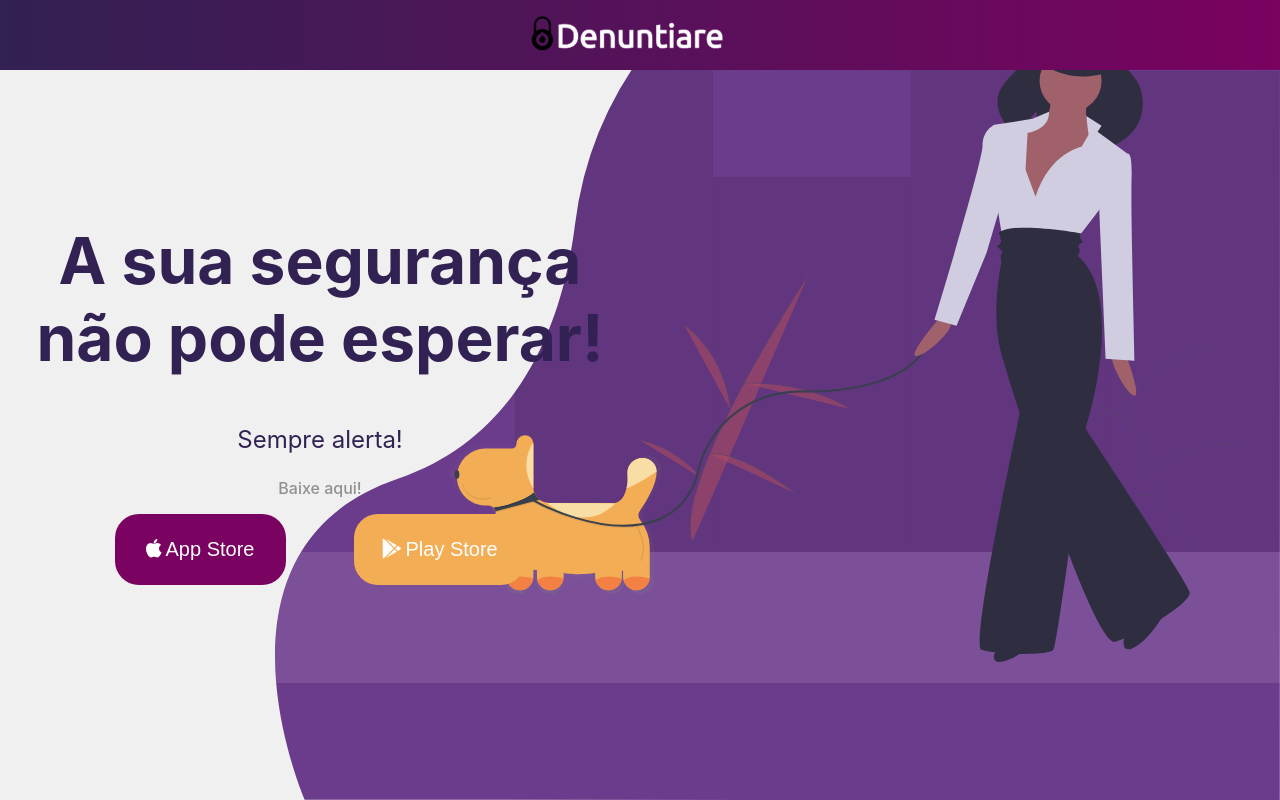
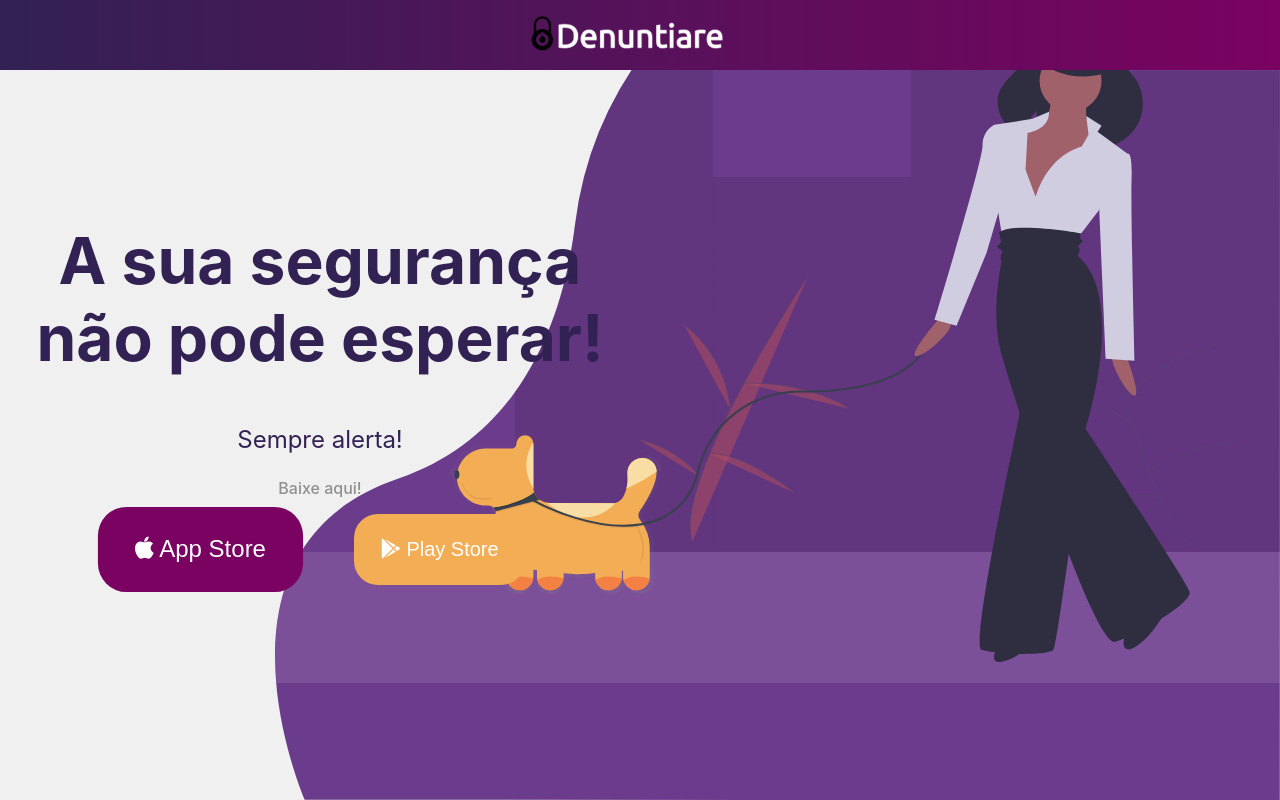
Before and after one commit to Denuntiare/Landing-Page, a plain HTML site: page index.html in a window 1280 px wide. In both pictures the pointer is over the button "App Store". Shown: the top 800 px of the page. Drawn offline with Linux system fonts and the light colour scheme.

Commit message:
Others changes
Add favicon
improved buttons

```diff
--- a/Main.css
+++ b/Main.css
@@ -41,11 +41,24 @@ main .Text-Group label {
 }
 
 main .Button-Group .Download-Botao {
+    transition: 0.3s;
     width: 171px;
     height: 71px;
     border: 0px;
     border-radius: 24px;
     margin: 16px 32px;
+}
+
+main .Button-Group .Download-Botao:hover {
+    transform: scale(1.2);
+}
+
+main .Button-Group .Download-Botao:hover:after {
+    width: 0%;
+}
+
+main button {
+    outline: none;
 }
 
 main .Button-Group .Download-Botao:nth-child(1) {
--- a/index.html
+++ b/index.html
@@ -7,6 +7,7 @@
     <meta name="viewport" content="width=device-width, initial-scale=1">
     <title> Denuntiare </title>
 
+    <link rel="shortcut icon" href="./Img/favicon.ico"/>
     <link rel="stylesheet" href="https://fonts.googleapis.com/icon?family=Material+Icons">
     <link rel="stylesheet" href="https://use.fontawesome.com/releases/v5.6.3/css/all.css" integrity="sha384-UHRtZLI+pbxtHCWp1t77Bi1L4ZtiqrqD80Kn4Z8NTSRyMA2Fd33n5dQ8lWUE00s/" crossorigin="anonymous">
     <link rel="stylesheet" href="https://cdnjs.cloudflare.com/ajax/libs/font-awesome/4.7.0/css/font-awesome.min.css">
@@ -43,8 +44,8 @@
                             <label>Baixe aqui!</label>
                         </div>
                         <div class="Button-Group">
-                            <button class="Download-Botao" type="submit"><i class="fa fa-apple"> </i> <a href="./Form/index.html"> App Store </a> </button>
-                            <button class="Download-Botao" type="submit"><i class="fab fa-google-play"></i> <a href="./Form/index.html"> Play Store </a> </button>
+                            <button class="Download-Botao" type="submit"><i class="fa fa-apple"> </i><a href="./Form/index.html"> App Store </a> </button>
+                            <button class="Download-Botao" type="submit"><i class="fab fa-google-play"></i><a href="./Form/index.html"> Play Store </a> </button>
                         </div>
                     </div>
                 </div>
```
Also changed, not shown: Img/favicon.ico (added).
